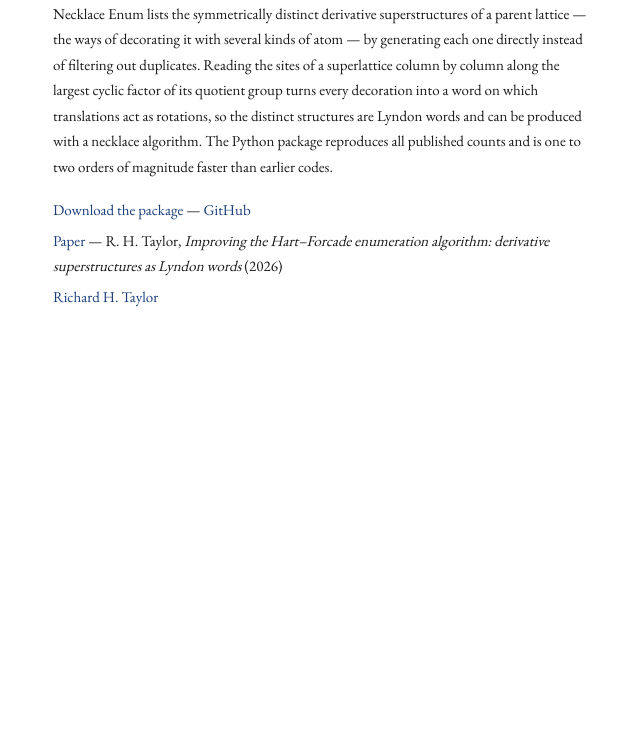
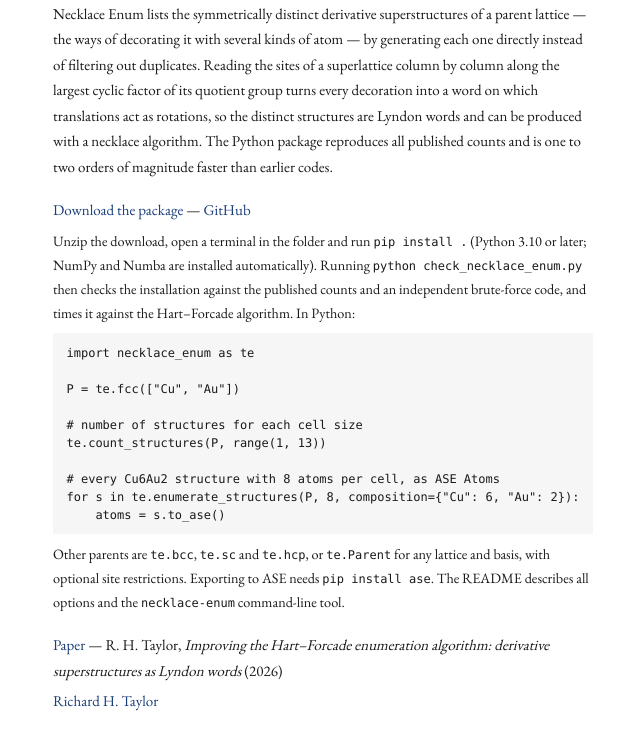
Before and after one commit to r-h-taylor/necklace-enum, a plain HTML site: page docs/index.html in a window 1280 px wide. Shown: the part 113-862 px from the top of the page, without its empty margins (317-957 px from the left). Before the commit the page ends 800 px from the top, so only its background shows below. Drawn offline with nearby package versions, Linux system fonts and the light colour scheme.

Commit message:
Project page: how to install and use

```diff
--- a/docs/index.html
+++ b/docs/index.html
@@ -24,6 +24,10 @@
   a:hover { color: #000; text-decoration: underline; }
   ul { list-style: none; padding: 0; margin: 1.2rem 0 0 0; }
   li { margin: 0.35rem 0; }
+  .use { margin: 0.4rem 0 1.2rem 0; font-size: 0.95rem; }
+  .use p { margin: 0.4rem 0; }
+  code, pre { font-family: Menlo, Consolas, monospace; font-size: 0.8rem; }
+  pre { background: #f6f6f6; padding: 0.7rem 0.9rem; overflow-x: auto; line-height: 1.5; margin: 0.5rem 0; }
 </style>
 </head>
 <body>
@@ -39,6 +43,25 @@ two orders of magnitude faster than earlier codes.</p>
 
 <ul>
   <li><a href="https://github.com/r-h-taylor/necklace-enum/archive/refs/heads/main.zip">Download the package</a> &mdash; <a href="https://github.com/r-h-taylor/necklace-enum">GitHub</a></li>
+  <li class="use">
+    <p>Unzip the download, open a terminal in the folder and run <code>pip install .</code>
+    (Python 3.10 or later; NumPy and Numba are installed automatically). Running
+    <code>python check_necklace_enum.py</code> then checks the installation against the published counts and an
+    independent brute-force code, and times it against the Hart&ndash;Forcade algorithm. In Python:</p>
+<pre>import necklace_enum as te
+
+P = te.fcc(["Cu", "Au"])
+
+# number of structures for each cell size
+te.count_structures(P, range(1, 13))
+
+# every Cu6Au2 structure with 8 atoms per cell, as ASE Atoms
+for s in te.enumerate_structures(P, 8, composition={"Cu": 6, "Au": 2}):
+    atoms = s.to_ase()</pre>
+    <p>Other parents are <code>te.bcc</code>, <code>te.sc</code> and <code>te.hcp</code>, or <code>te.Parent</code>
+    for any lattice and basis, with optional site restrictions. Exporting to ASE needs <code>pip install ase</code>.
+    The README describes all options and the <code>necklace-enum</code> command-line tool.</p>
+  </li>
   <li><a href="necklace-enum.pdf">Paper</a> &mdash; R. H. Taylor, <em>Improving the Hart&ndash;Forcade enumeration algorithm: derivative superstructures as Lyndon words</em> (2026)</li>
   <li><a href="/">Richard H. Taylor</a></li>
 </ul>
```
